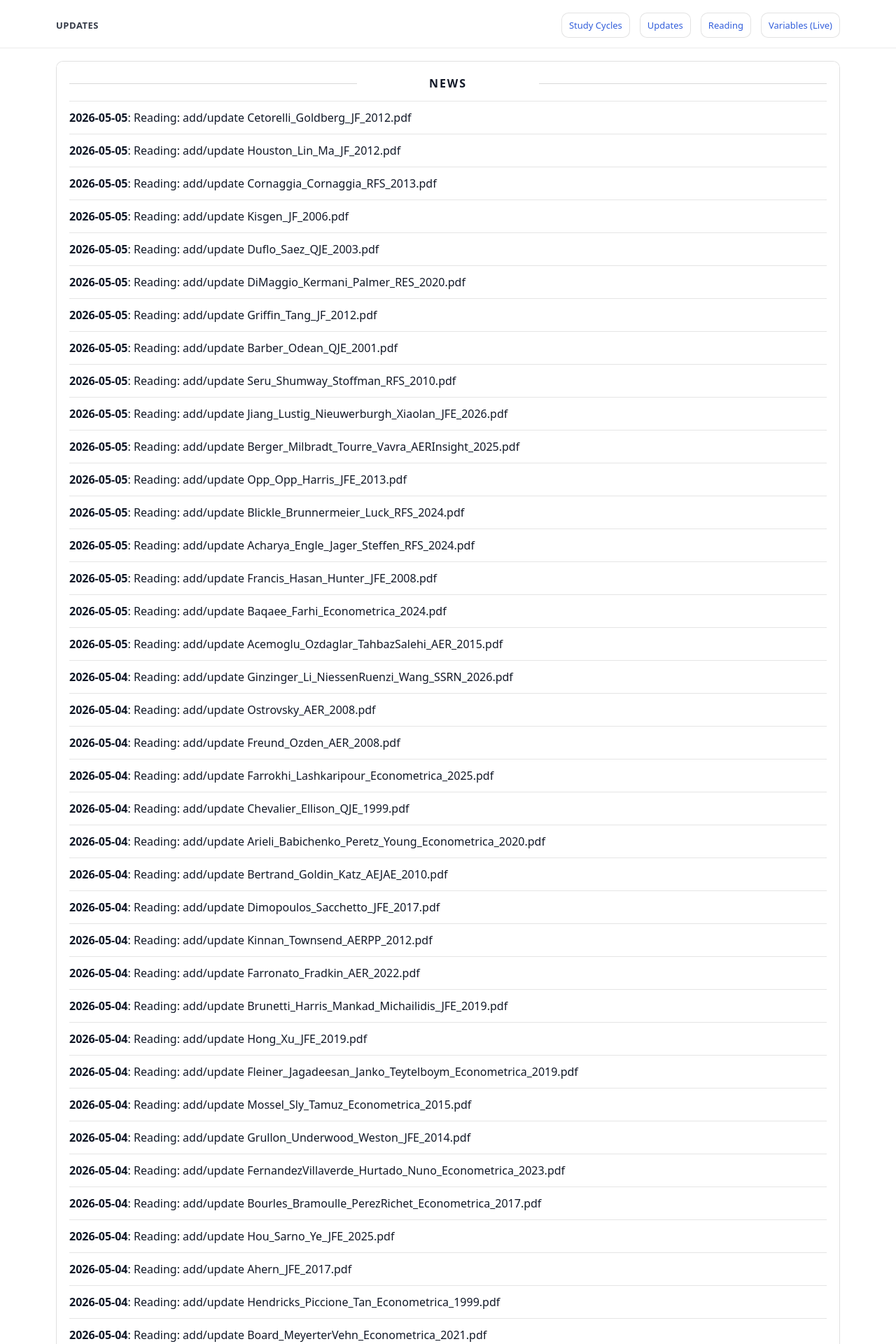
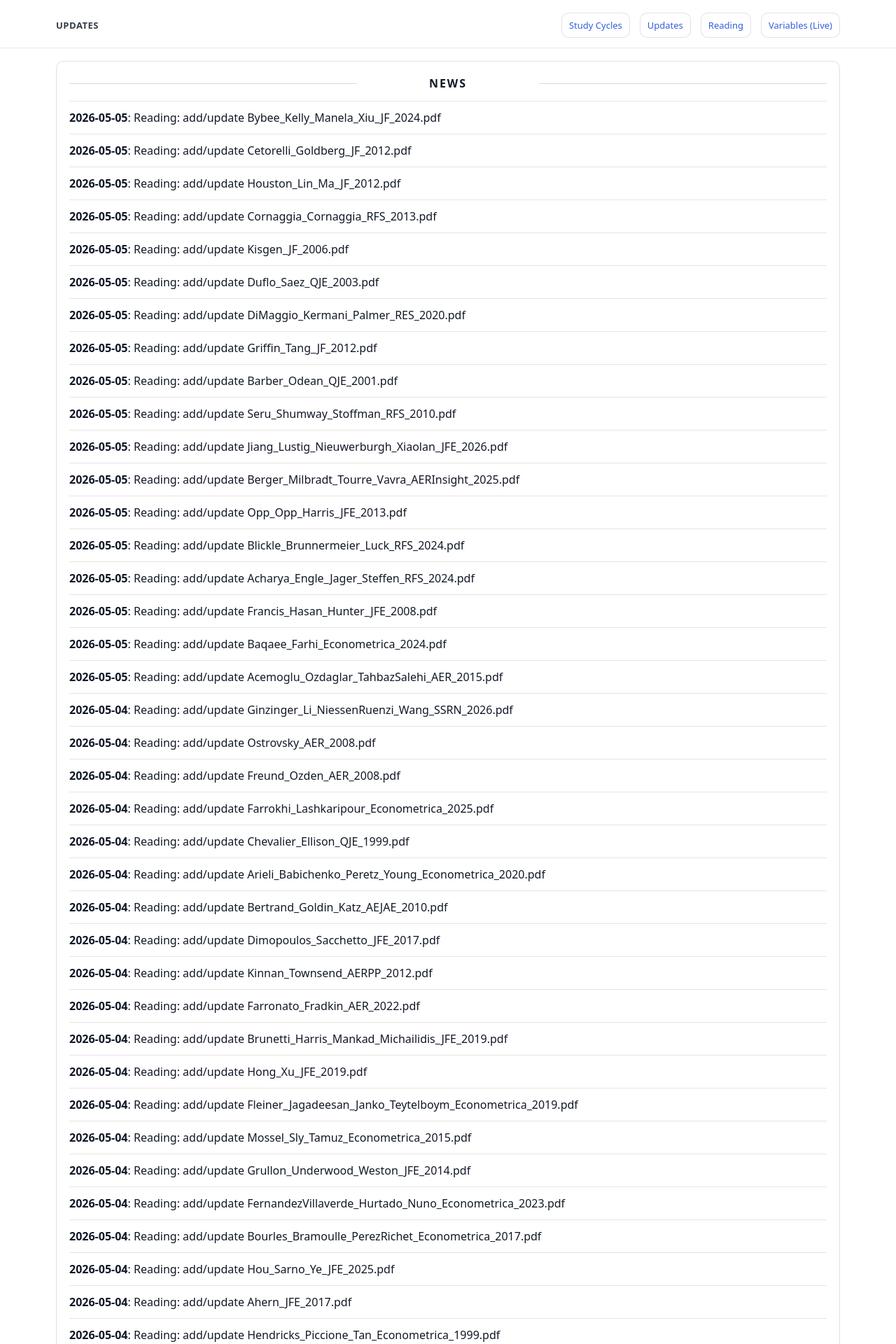
Before and after one commit to yaxinzn/study-archive, a Jekyll site: the page built from updates/index.md, in a window 1280 px wide. Shown: the top 1920 px of the page at 70% size. Built offline with Jekyll 4.4.1, drawn with Linux system fonts in a browser that asks for light colours; some of the changed text lies outside the part shown.

Commit message:
chore: update NEWS feed

```diff
--- a/_data/news.yml
+++ b/_data/news.yml
@@ -1,4 +1,7 @@
 # Auto-generated update history (sorted newest -> oldest). Do not edit manually.
+- ts: "1777976249"
+  date: "2026-05-05"
+  title: "Reading: add/update Bybee_Kelly_Manela_Xiu_JF_2024.pdf"
 - ts: "1777976159"
   date: "2026-05-05"
   title: "Reading: add/update Cetorelli_Goldberg_JF_2012.pdf"
```
